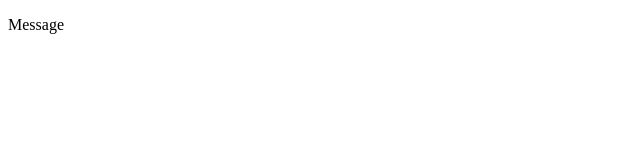
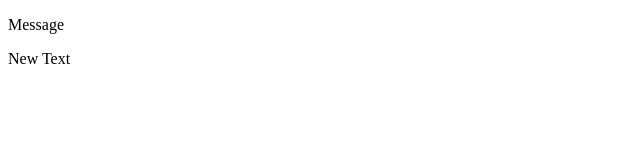
Before and after one commit to GenBlock13/JS-Test, a plain HTML site: page index.html in a window 1280 px wide. Shown: the full height of the page, 0-640 px from the left. Drawn offline with Linux system fonts and the light colour scheme.

Commit message:
New Text

```diff
--- a/index.html
+++ b/index.html
@@ -7,6 +7,6 @@
 </head>
 <body>
     <p>Message</p>
-
+    <p>New Text</p>
 </body>
 </html>
```
